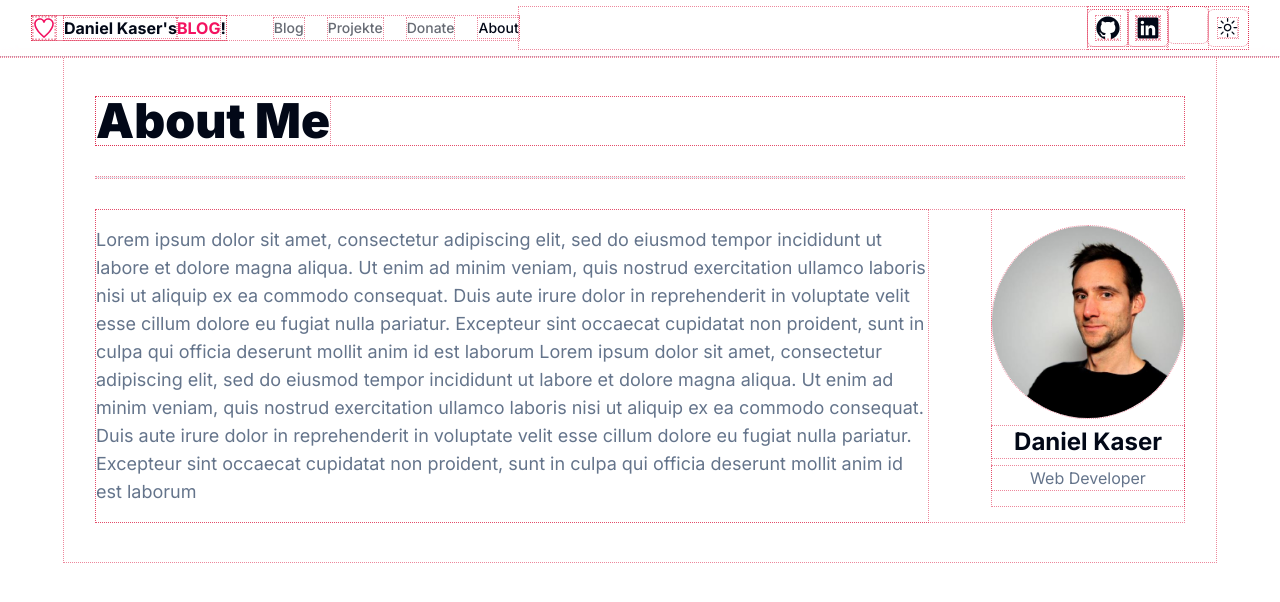
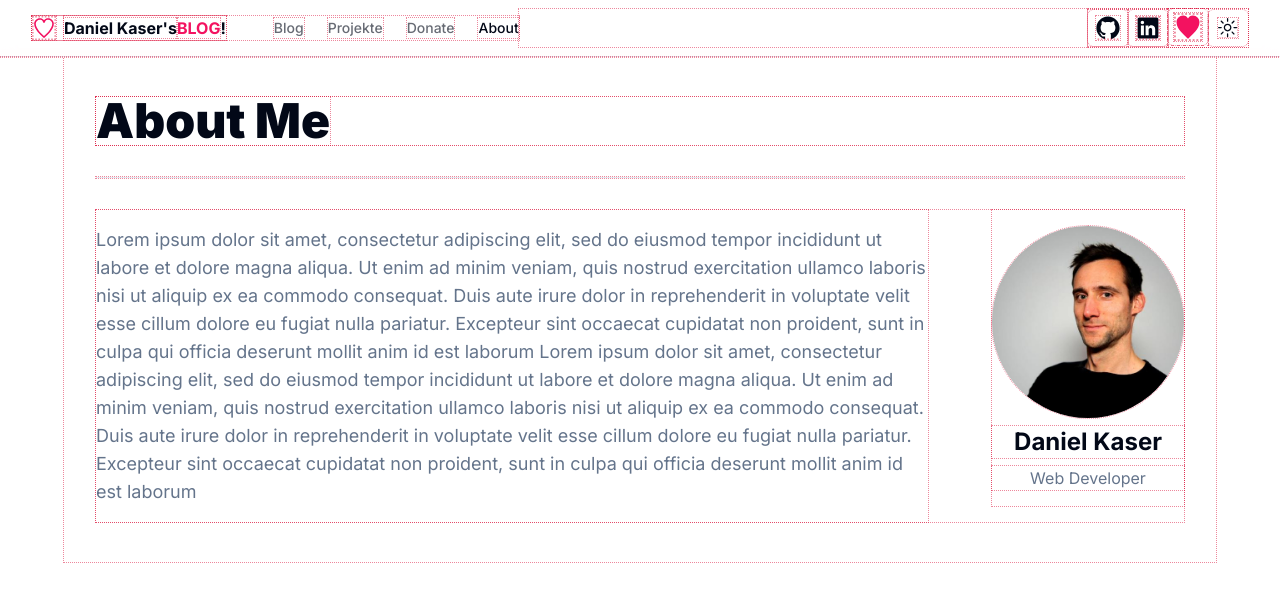
Before and after one commit to kasulk/blog, a Next.js app: page /about in a window 1280 px wide. Shown: the top 602 px of the page. Built offline with nearby package versions, Linux system fonts and the light colour scheme.

Commit message:
create DonateButton Component

```diff
--- /dev/null
+++ b/src/components/DonateButton.tsx
@@ -0,0 +1,38 @@
+import Link from "next/link";
+import {
+  Tooltip,
+  TooltipContent,
+  TooltipProvider,
+  TooltipTrigger,
+} from "@/components/ui/tooltip";
+import { HeartFilledIcon } from "@radix-ui/react-icons";
+import { buttonVariants } from "./ui/button";
+import { cn } from "@/lib/utils";
+
+type DonateButtonProps = {
+  className?: string;
+};
+
+const tooltipContent = "Unterstützen";
+
+export function DonateButton({ className }: DonateButtonProps) {
+  return (
+    <TooltipProvider>
+      <Tooltip>
+        <TooltipTrigger>
+          <Link href="/donate">
+            <div
+              className={cn(buttonVariants({ variant: "ghost" }), "w-10 px-0")}
+            >
+              <HeartFilledIcon className={className} />
+              <span className="sr-only">{tooltipContent}</span>
+            </div>
+          </Link>
+        </TooltipTrigger>
+        <TooltipContent>
+          <p className="my-0">{tooltipContent}</p>
+        </TooltipContent>
+      </Tooltip>
+    </TooltipProvider>
+  );
+}
--- a/src/components/SiteHeader/SocialLinks.tsx
+++ b/src/components/SiteHeader/SocialLinks.tsx
@@ -1,25 +1,28 @@
-import Link from "next/link";
 import { buttonVariants } from "../ui/button";
 import { GitHubLogoIcon, LinkedInLogoIcon } from "@radix-ui/react-icons";
 import { siteConfig } from "@/config/site";
 import { capitalize, cn } from "@/lib/utils";
+import { DonateButton } from "../DonateButton";
+
+const socialIconClassNames = "h-6 w-6 text-foreground hover:text-foreground/80";
+const donateButtonClassNames = "h-7 w-7 text-danger hover:text-danger/80";
+const socialIcons = [
+  <GitHubLogoIcon key="github" className={socialIconClassNames} />,
+  <LinkedInLogoIcon key="linkedin" className={socialIconClassNames} />,
+  // <CodewarsLogoIcon key="codewars" className={socialIconClassNames} />,
+];
 
 export function SocialLinks() {
-  const socialLinks = Object.values(siteConfig.links.social);
   const socialNames = Object.keys(siteConfig.links.social);
-
-  const iconClassNames = "text-foreground h-6 w-6 hover:text-foreground/80";
-
-  const socialIcons = [
-    <GitHubLogoIcon key="github" className={iconClassNames} />,
-    <LinkedInLogoIcon key="linkedin" className={iconClassNames} />,
-    // <CodewarsLogoIcon key="codewars" className={iconClassNames} />,
-  ];
+  // don't show link if there is no icon for it
+  const socialLinks = Object.values(siteConfig.links.social).filter(
+    (_, i) => i < socialIcons.length,
+  );
 
   return (
     <>
       {socialLinks.map((link, i) => (
-        <Link
+        <a
           key={`social-link-${i}`}
           href={link}
           target="_blank"
@@ -31,8 +34,9 @@ export function SocialLinks() {
             {socialIcons[i]}
             <span className="sr-only">{capitalize(socialNames[i])}</span>
           </div>
-        </Link>
+        </a>
       ))}
+      <DonateButton className={donateButtonClassNames} />
     </>
   );
 }
```
